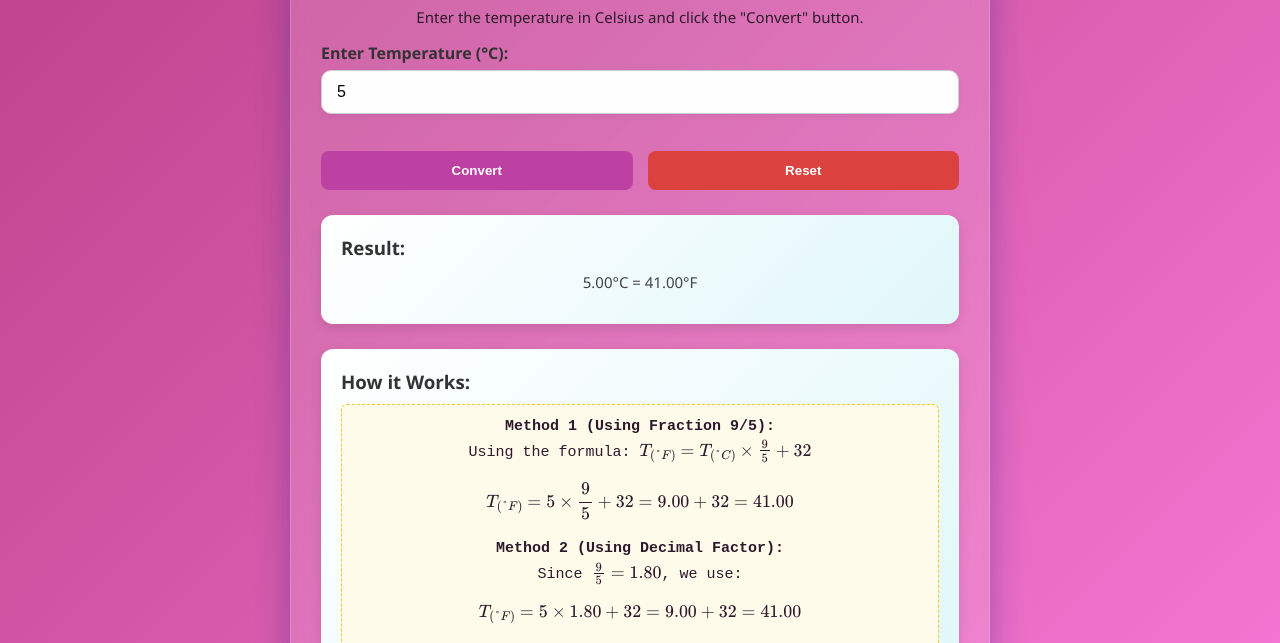
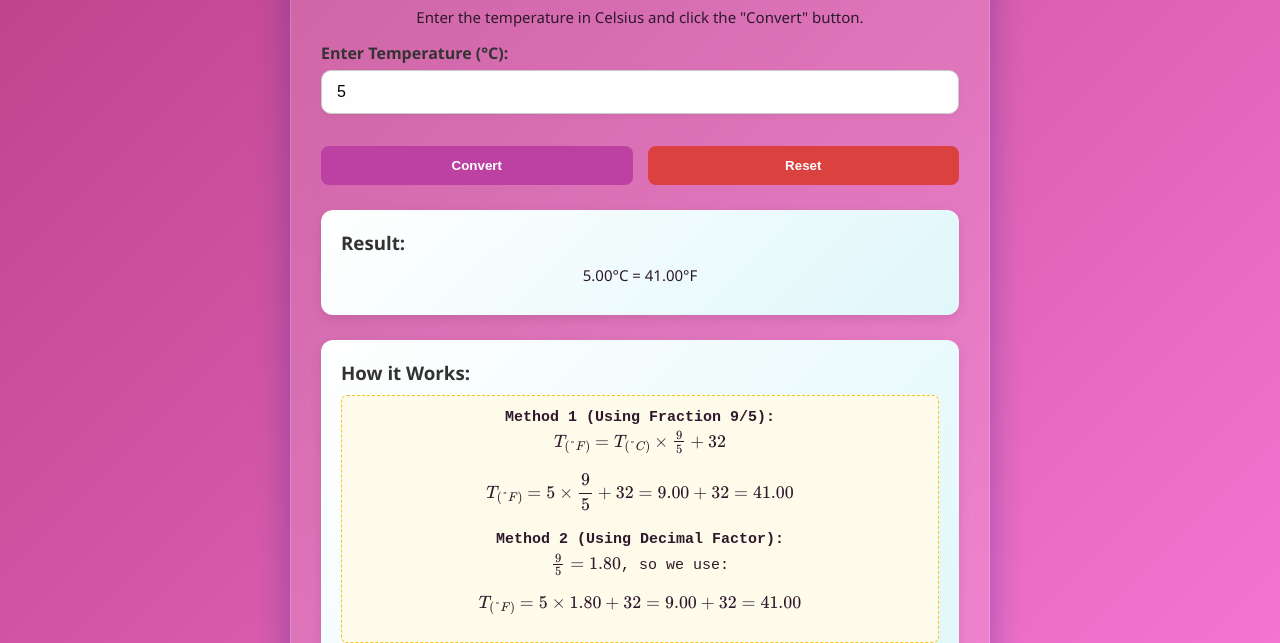
Before and after one commit to revou-fundamental-course/19-may-25-Fathir666, a plain HTML site: page index.html in a window 1280 px wide. Both pictures are taken after typing "5" into the empty fields and a click on the button "Convert". Shown: the part 157-800 px from the top of the page. Drawn offline with nearby package versions, Linux system fonts and the light colour scheme.

Commit message:
update all files to use the new CSS class for better styling

```diff
--- a/css/style.css
+++ b/css/style.css
@@ -1,9 +1,11 @@
+/* Reset margin dan padding seluruh elemen */
 * {
   box-sizing: border-box;
   margin: 0;
   padding: 0;
 }
 
+/* Gaya umum untuk body */
 body {
   font-family: 'Segoe UI', Tahoma, Geneva, Verdana, sans-serif;
   background: linear-gradient(135deg, #bb4088, #f879d6);
@@ -11,29 +13,28 @@ body {
   padding: 20px;
 }
 
+/* Gaya container utama */
 .container {
   max-width: 700px;
   margin: 30px auto;
   padding: 30px;
   border-radius: 16px;
-
-  background:
-    rgba(255, 255, 255, 0.15)
-    url('images/temperature.png') no-repeat;
+  background: rgba(255, 255, 255, 0.15) url('images/temperature.png') no-repeat;
   background-position: right 15px top 20px;
   background-size: 60px;
-
   box-shadow: 0 8px 32px 0 rgba(31, 38, 135, 0.37);
   backdrop-filter: blur(8px);
   border: 1px solid rgba(255, 255, 255, 0.18);
 }
 
+/* Judul halaman */
 h1 {
   text-align: center;
   color: #2e192c;
   margin-bottom: 10px;
 }
 
+/* Paragraf umum */
 p {
   font-size: 15px;
   color: #2e192c;
@@ -41,6 +42,7 @@ p {
   text-align: center;
 }
 
+/* Label input */
 label {
   display: block;
   margin-top: 15px;
@@ -48,6 +50,7 @@ label {
   color: #333;
 }
 
+/* Input field suhu */
 input[type="number"] {
   width: 100%;
   padding: 12px 15px;
@@ -61,6 +64,7 @@ input[type="number"] {
   transition: all 0.3s ease;
 }
 
+/* Efek saat input difokuskan */
 input[type="number"]:focus {
   border-color: #4a90e2;
   box-shadow: 0 0 8px rgba(74, 144, 226, 0.4);
@@ -69,7 +73,7 @@ input[type="number"]:focus {
   transform: scale(1.02);
 }
 
-
+/* Grup tombol konversi dan reset */
 .button-group {
   display: flex;
   justify-content: space-between;
@@ -77,6 +81,7 @@ input[type="number"]:focus {
   margin-top: 10px;
 }
 
+/* Gaya umum tombol */
 .button-group button {
   flex: 1;
   padding: 12px;
@@ -88,6 +93,7 @@ input[type="number"]:focus {
   color: #fff;
 }
 
+/* Tombol Convert */
 #btnConvert {
   background-color: #bc41a3;
 }
@@ -97,6 +103,7 @@ input[type="number"]:focus {
   transform: scale(1.05);
 }
 
+/* Tombol Reset */
 #btnReset {
   background-color: #da413f;
 }
@@ -106,6 +113,7 @@ input[type="number"]:focus {
   transform: scale(1.05);
 }
 
+/* Container hasil dan penjelasan */
 .result,
 .how-it-works {
   margin-top: 25px;
@@ -116,7 +124,7 @@ input[type="number"]:focus {
   animation: fadeIn 0.5s ease-in-out;
 }
 
-
+/* Animasi muncul */
 @keyframes fadeIn {
   from {
     opacity: 0;
@@ -128,6 +136,7 @@ input[type="number"]:focus {
   }
 }
 
+/* Gaya penjelasan formula */
 #explanation {
   font-family: 'Courier New', Courier, monospace;
   font-size: 16px;
@@ -135,20 +144,18 @@ input[type="number"]:focus {
   padding: 10px;
   border-radius: 6px;
   border: 1px dashed #f5c518;
+  color: #444;
+  line-height: 1.6;
 }
 
+/* Judul dalam result dan penjelasan */
 .result h3,
 .how-it-works h3 {
   color: #333;
   margin-bottom: 10px;
 }
 
-#outputResult,
-#explanation {
-  color: #444;
-  line-height: 1.6;
-}
-
+/* Responsif untuk layar kecil */
 @media (max-width: 600px) {
   .how-it-works {
     padding: 16px;
@@ -180,6 +187,7 @@ input[type="number"]:focus {
   }
 }
 
+/* Footer styling */
 footer {
   text-align: center;
   margin-top: 30px;
--- a/index.html
+++ b/index.html
@@ -5,9 +5,17 @@
   <meta name="viewport" content="width=device-width, initial-scale=1" />
   <meta name="author" content="Fathir Arya" />
   <title>Convert Celsius to Fahrenheit</title>
+
+  <!-- Favicon untuk ikon di tab browser -->
   <link rel="icon" href="images/temperature-sensor.png" type="image/png" />
+
+  <!-- Link ke file CSS eksternal -->
   <link rel="stylesheet" href="css/style.css" />
+
+  <!-- Polyfill agar mendukung fitur ES6 di browser lama -->
   <script src="https://polyfill.io/v3/polyfill.min.js?features=es6"></script>
+
+  <!-- Load MathJax untuk menampilkan rumus matematika -->
   <script id="MathJax-script" async
     src="https://cdn.jsdelivr.net/npm/mathjax@3/es5/tex-mml-chtml.js">
   </script>
@@ -18,36 +26,37 @@
     <p>Convert temperature from Celsius to Fahrenheit.</p>
     <p>Enter the temperature in Celsius and click the "Convert" button.</p>
 
+    <!-- Form input suhu -->
     <form id="formConversion" onsubmit="return false;">
       <label for="inputTemperature">Enter Temperature (°C):</label>
       <input type="number" id="inputTemperature" placeholder="Enter temperature in °C" required />
 
-      <div class="button-group" style="margin-top: 15px;">
-        <!-- PENTING: type="button" agar tidak reload halaman -->
+      <!-- Tombol konversi dan reset -->
+      <div class="button-group">
         <button id="btnConvert" type="button">Convert</button>
         <button id="btnReset" type="reset">Reset</button>
       </div>
     </form>
 
+    <!-- Hasil konversi ditampilkan di sini -->
     <div class="result">
       <h3>Result:</h3>
       <p id="outputResult"></p>
     </div>
 
+    <!-- Penjelasan bagaimana konversi dilakukan -->
     <div class="how-it-works">
       <h3>How it Works:</h3>
-      <p id="explanation">
-  Using the formula: \( T_{(°F)} = (T_{(°C)} \times \frac{9}{5}) + 32 \)
-</p>
-
+      <p id="explanation">\( T_{(°F)} = (T_{(°C)} \times \frac{9}{5}) + 32 \)</p>
     </div>
 
-    <footer style="text-align: center; margin-top: 30px; font-size: 14px; color: #666;">
+    <!-- Footer -->
+    <footer>
       &copy; 2025 Fathir Arya
     </footer>
   </div>
 
-  <!-- Pastikan script ini ada di paling bawah sebelum </body> -->
+  <!-- File JavaScript eksternal -->
   <script src="js/script.js"></script>
 </body>
 </html>
--- a/js/script.js
+++ b/js/script.js
@@ -1,72 +1,65 @@
 document.addEventListener("DOMContentLoaded", function () {
+  // Ambil elemen DOM
   const convertButton = document.getElementById("btnConvert");
   const resetButton = document.getElementById("btnReset");
   const inputTemperature = document.getElementById("inputTemperature");
   const outputResult = document.getElementById("outputResult");
   const explanation = document.getElementById("explanation");
 
+  // Event saat tombol convert diklik
   convertButton.addEventListener("click", function () {
-    const input = inputTemperature.value.trim();
+    const input = inputTemperature.value.trim(); // Ambil nilai input
 
+    // Validasi jika kosong
     if (input === "") {
       alert("Please enter a temperature in Celsius.");
       outputResult.textContent = "Please enter a temperature first.";
-      explanation.textContent = "";
+      explanation.innerHTML = "\\( T_{(°F)} = (T_{(°C)} \\times \\frac{9}{5}) + 32 \\)";
+      MathJax.typesetPromise([explanation]).catch(console.error);
       return;
     }
 
-    const celsius = parseFloat(input);
+    const celsius = parseFloat(input); // Konversi ke angka
+
+    // Validasi jika bukan angka
     if (isNaN(celsius)) {
       outputResult.textContent = "Please enter a valid number.";
-      explanation.textContent = "";
+      explanation.innerHTML = "\\( T_{(°F)} = (T_{(°C)} \\times \\frac{9}{5}) + 32 \\)";
+      MathJax.typesetPromise([explanation]).catch(console.error);
       return;
     }
 
+    // Perhitungan konversi
     const fahrenheit = (celsius * 9 / 5) + 32;
-    const decimalFactor = (9 / 5).toFixed(2);
+    const decimalFactor = (9 / 5).toFixed(2); // 1.80
     const step1 = (celsius * (9 / 5)).toFixed(2);
 
+    // Tampilkan hasil
     outputResult.textContent = `${celsius.toFixed(2)}°C = ${fahrenheit.toFixed(2)}°F`;
 
+    // Penjelasan proses konversi
     explanation.innerHTML = `
-  <p>
-    <strong>Method 1 (Using Fraction 9/5):</strong><br />
-    Using the formula:
-    \\( T_{(°F)} = T_{(°C)} \\times \\frac{9}{5} + 32 \\)
-  </p>
-  <p>
-    \\[
-      T_{(°F)} = ${celsius} \\times \\frac{9}{5} + 32 = ${step1} + 32 = ${fahrenheit.toFixed(2)}
-    \\]
-  </p>
+      <p><strong>Method 1 (Using Fraction 9/5):</strong><br />
+      \\( T_{(°F)} = T_{(°C)} \\times \\frac{9}{5} + 32 \\)</p>
+      <p>\\[
+        T_{(°F)} = ${celsius} \\times \\frac{9}{5} + 32 = ${step1} + 32 = ${fahrenheit.toFixed(2)}
+      \\]</p>
+      <p><strong>Method 2 (Using Decimal Factor):</strong><br />
+      \\( \\frac{9}{5} = ${decimalFactor} \\), so we use:</p>
+      <p>\\[
+        T_{(°F)} = ${celsius} \\times ${decimalFactor} + 32 = ${step1} + 32 = ${fahrenheit.toFixed(2)}
+      \\]</p>
+    `;
 
-  <p>
-    <strong>Method 2 (Using Decimal Factor):</strong><br />
-    Since \\( \\frac{9}{5} = ${decimalFactor} \\), we use:
-  </p>
-  <p>
-    \\[
-      T_{(°F)} = ${celsius} \\times ${decimalFactor} + 32 = ${step1} + 32 = ${fahrenheit.toFixed(2)}
-    \\]
-  </p>
-`;
-
-    if (window.MathJax) {
-      MathJax.typesetPromise([explanation]).catch(function (err) {
-        console.error("MathJax typeset error:", err);
-      });
-    }
+    // Render ulang MathJax
+    MathJax.typesetPromise([explanation]).catch(console.error);
   });
 
+  // Event saat tombol reset diklik
   resetButton.addEventListener("click", function () {
     inputTemperature.value = "";
     outputResult.textContent = "";
-    explanation.innerHTML = `\\( T_{(°F)} = (T_{(°C)} \\times \\frac{9}{5}) + 32 \\)`;
-
-    if (window.MathJax) {
-      MathJax.typesetPromise([explanation]).catch(function (err) {
-        console.error("MathJax reset error:", err);
-      });
-    }
+    explanation.innerHTML = "\\( T_{(°F)} = (T_{(°C)} \\times \\frac{9}{5}) + 32 \\)";
+    MathJax.typesetPromise([explanation]).catch(console.error);
   });
 });
```
